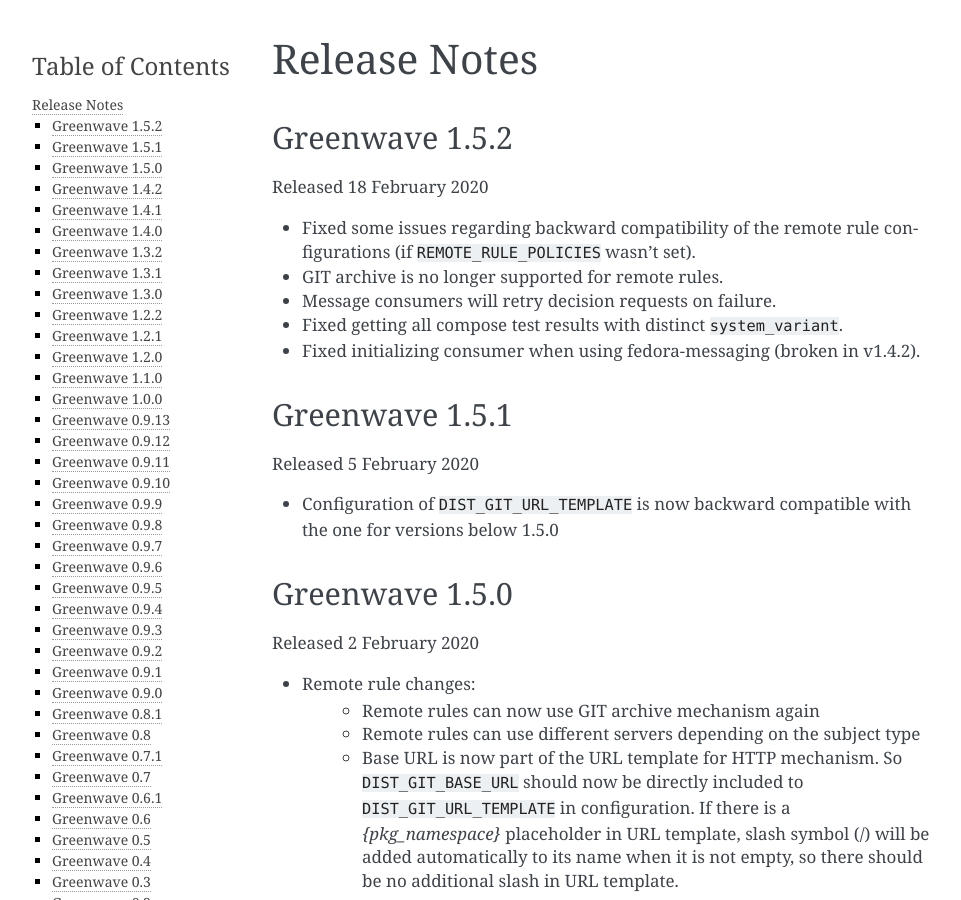
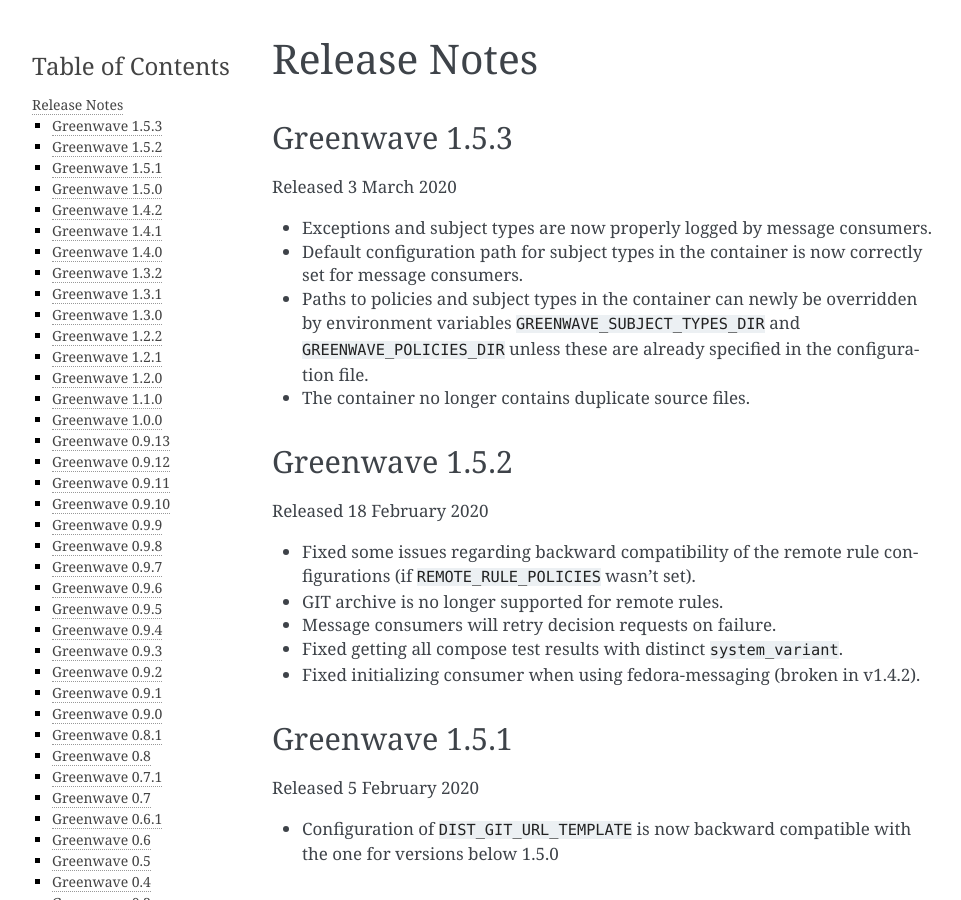
Before and after one commit to release-engineering/greenwave, a Sphinx documentation site: the page built from docs/release-notes.rst, in a window 1280 px wide and 900 px high. Shown: the whole window, without its empty margins (148-1109 px from the left). Built offline with Sphinx 7.4.7, drawn with Linux system fonts in a browser that asks for light colours; pages that are not in the unit, such as notebooks, are missing from menus.

Commit message:
Add release-notes for version 1.5.3
Signed-off-by: Lukas Holecek <hluk@email.cz>

```diff
--- a/docs/release-notes.rst
+++ b/docs/release-notes.rst
@@ -1,6 +1,20 @@
 =============
 Release Notes
 =============
+
+Greenwave 1.5.3
+===============
+
+Released 3 March 2020
+
+* Exceptions and subject types are now properly logged by message consumers.
+* Default configuration path for subject types in the container is now
+  correctly set for message consumers.
+* Paths to policies and subject types in the container can newly be overridden
+  by environment variables ``GREENWAVE_SUBJECT_TYPES_DIR`` and
+  ``GREENWAVE_POLICIES_DIR`` unless these are already specified in the
+  configuration file.
+* The container no longer contains duplicate source files.
 
 Greenwave 1.5.2
 ===============
```
